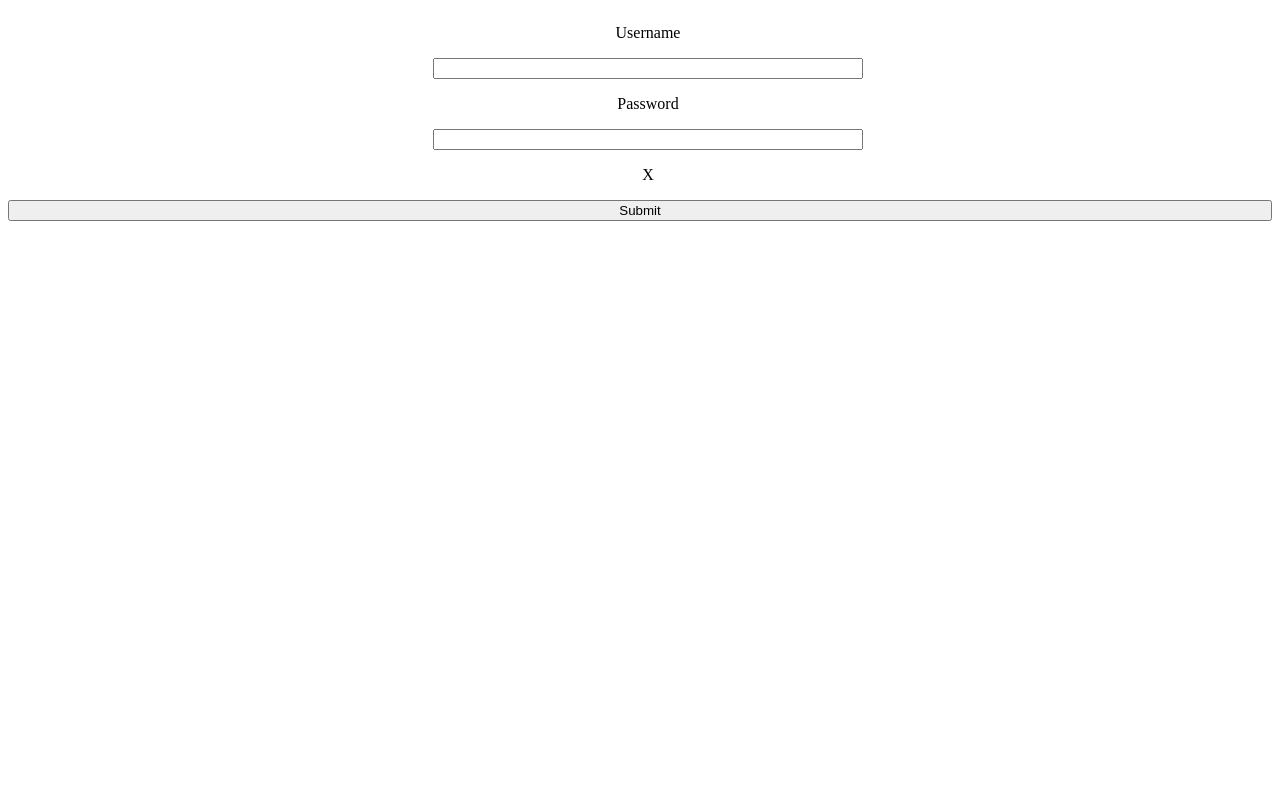
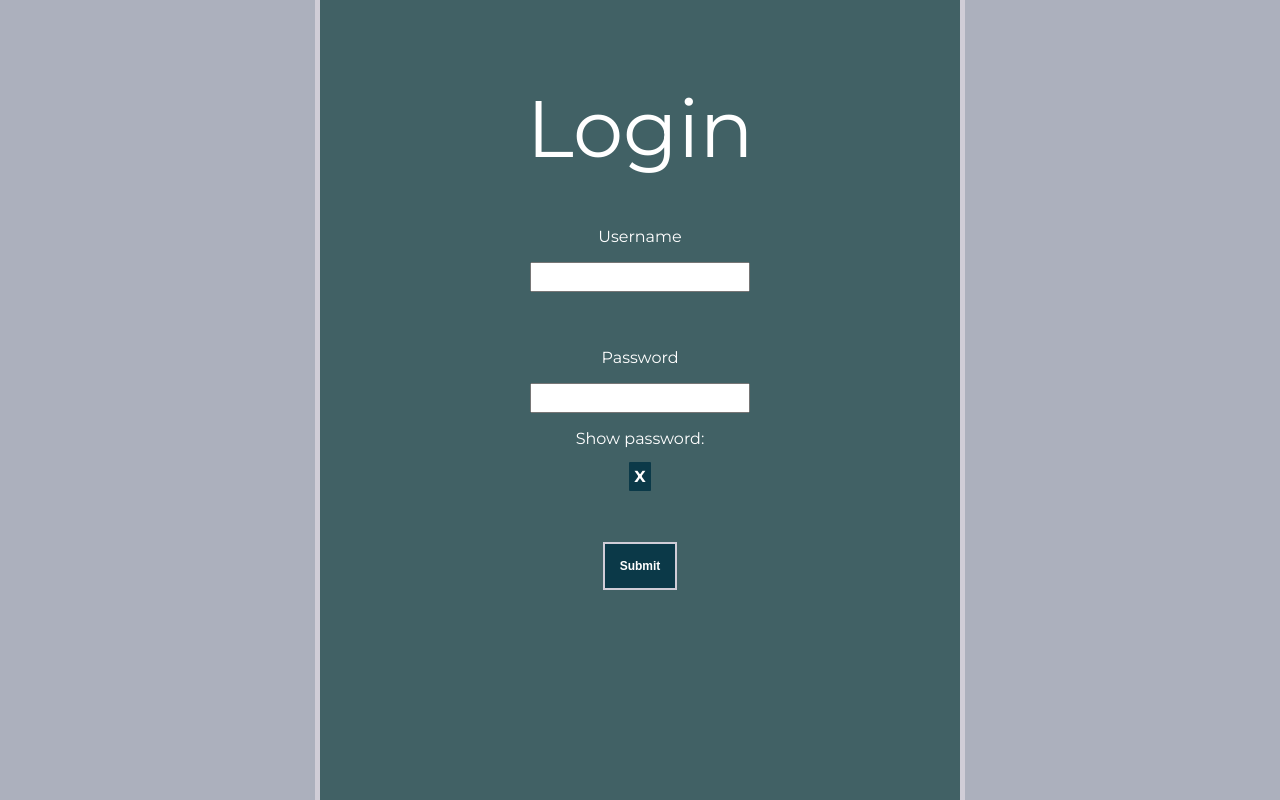
Before and after one commit to kty990/kty990.github.io, a PHP site: page /user/login.html in a window 1280 px wide. Run offline with PHP 8.4, Linux system fonts and the light colour scheme.

Commit message:
Visual update, nothing implemented.

```diff
--- a/user/css/login.css
+++ b/user/css/login.css
@@ -1,17 +1,35 @@
+#title {
+    position: fixed;
+    width: 100vw;
+    height: fit-content;
+    text-align: center;
+    font-size: 10vh;
+}
+
 form {
     display: flex;
     flex-direction: column;
+    width: 50vw;
+    height: 100vh;
+    margin: auto;
+    background-color: var(--menu);
+    justify-content: center;
+    border-color: var(--border);
+    border-left-style: solid;
+    border-right-style: solid;
+    border-width: 5px;
 }
 
 form>div {
     /* Username and Password fields */
-    width: 100vw;
+    width: 100%;
     display: flex;
     flex-direction: column;
     justify-content: center;
     align-items: start;
     margin-left: auto;
     margin-right: auto;
+    margin-bottom: 5vh;
 }
 
 form>div>p {
@@ -21,6 +39,34 @@ form>div>p {
 
 form>div>input {
     width: 33%;
+    height: 3vh;
+    font-size: 1.5vh;
     margin-left: auto;
     margin-right: auto;
 }
+
+button {
+    width: fit-content;
+    margin-left: auto;
+    margin-right: auto;
+    background-color: var(--accent);
+    color: var(--text);
+    border-color: var(--border);
+    border-style: solid;
+    font-size: 1.5vh;
+    padding: 15px;
+    font-weight: bold;
+}
+
+#togglePass {
+    user-select: none;
+    background-color: var(--accent);
+    border-radius: 1px;
+    padding: 5px;
+}
+
+#togglePass:hover,
+button:hover {
+    filter: brightness(0.5);
+    cursor: pointer;
+}
--- /dev/null
+++ b/user/css/portal.css
@@ -0,0 +1,22 @@
+@import url('https://fonts.googleapis.com/css2?family=Montserrat:ital,wght@0,100..900;1,100..900&display=swap');
+
+:root {
+    --text: #ffffff;
+    --border: #D0CDD7;
+    --body: #ACB0BD;
+    --menu: #416165;
+    --accent: #0B3948;
+    /* coolors.co */
+}
+
+html,
+body {
+    font-family: "Montserrat", sans-serif;
+    color: var(--text);
+    margin: 0;
+    padding: 0;
+}
+
+body {
+    background-color: var(--body);
+}
--- a/user/login.html
+++ b/user/login.html
@@ -3,9 +3,11 @@
 
 <head>
     <link rel="stylesheet" href="../user/css/login.css">
+    <link rel="stylesheet" href="../user/css/portal.css">
 </head>
 
 <body>
+    <p id="title">Login</p>
     <form>
         <div>
             <p>Username</p>
@@ -14,7 +16,7 @@
         <div>
             <p>Password</p>
             <input type="password" id="username">
-            <p class="checkbox showPass">X</p>
+            <p id="showPass">Show password:<br><br><strong id="togglePass">X</strong></p>
         </div>
         <button type="submit">Submit</button>
     </form>
```
Also changed, not shown: api/api.js (added, +58 -0 lines), api/generate-keys.js (added, +19 -0 lines).
